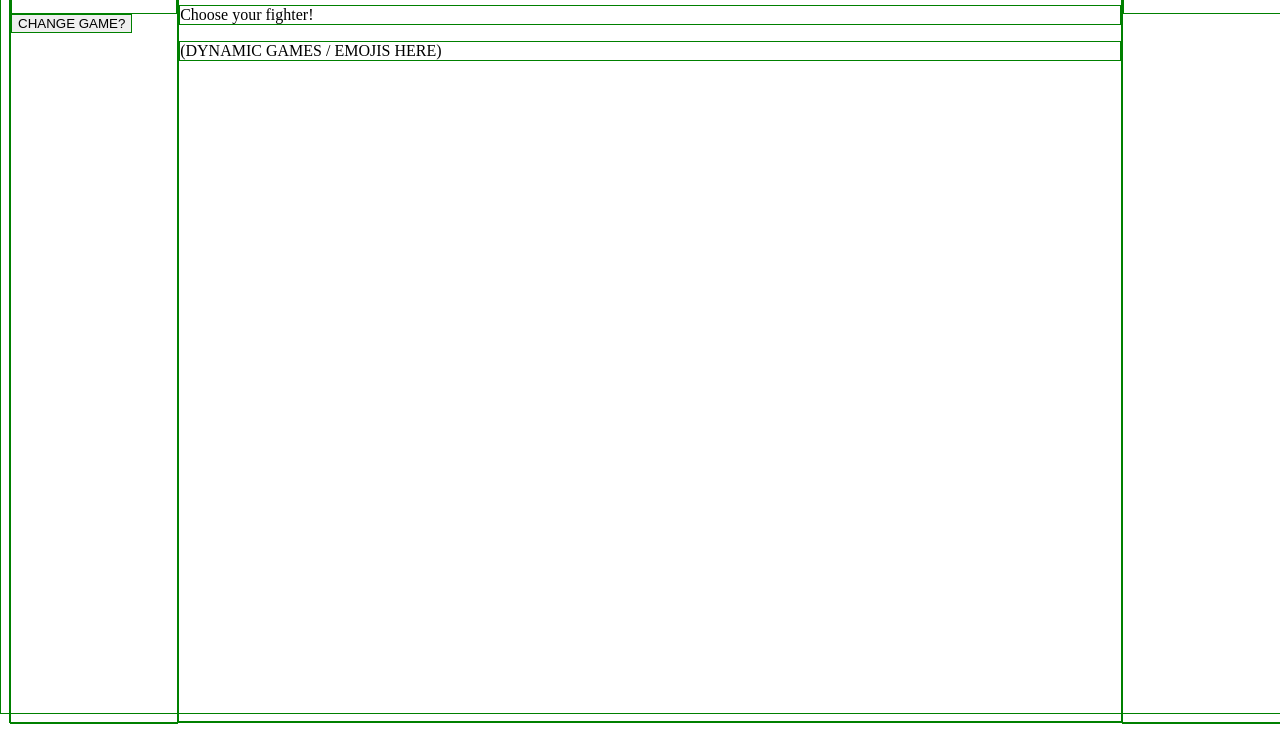
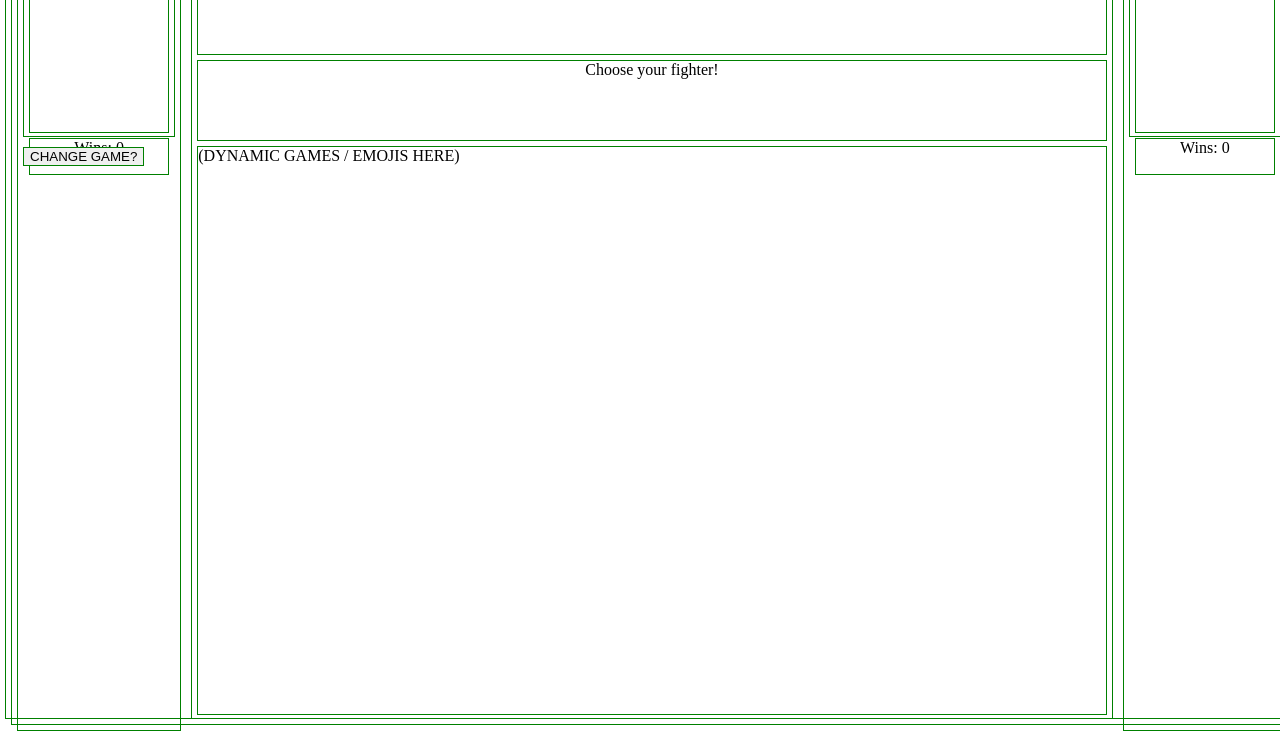
Before and after one commit to pitter3/RockPaperScissors_PE, a plain HTML site: page index.html in a window 1280 px wide. Shown: the part 88-819 px from the top of the page. Drawn offline with Linux system fonts and the light colour scheme.

Commit message:
Add wireframe layout to CSS. Update some HTML elements

```diff
--- a/index.html
+++ b/index.html
@@ -10,21 +10,21 @@
 </head>
 <body>
     <aside class="human-section">
-        <section>
-            <p>🧠</p>
-            <p>Wins: 0</p>
+        <section class="side-container">
+            <p class="image">🧠</p>
+            <p class="score-counter">Wins: 0</p>
         </section>
         <button>CHANGE GAME?</button>
     </aside>
     <main>
         <h1>Rock, Paper, Scissors</h1>
-        <p>Choose your fighter!</p>
+        <section class="result-section">Choose your fighter!</section>
         <section class="play-zone">(DYNAMIC GAMES / EMOJIS HERE)</section>
     </main>
     <aside class="robot-section">
-        <section>
-            <p>🤖</p>
-            <p>Wins: 0</p>
+        <section class="side-container">
+            <p class="image">🤖</p>
+            <p class="score-counter">Wins: 0</p>
         </section>
     </aside>
  </body>
--- a/styles.css
+++ b/styles.css
@@ -1,5 +1,6 @@
 * {
     border: 1px solid green;
+    margin: 5px;
 }
 
 html {
@@ -22,3 +23,33 @@ aside {
 main {
   width: 85%
 }
+
+p {
+  text-align: center;
+}
+
+h1 {
+  text-align: center;
+  height: 15%;
+}
+
+.side-container {
+  height: 25%;
+}
+
+.result-section {
+  text-align: center;
+  height: 10%;
+}
+
+.play-zone {
+  height: 72%;
+}
+
+.image {
+  height: 190px;
+}
+
+.score-counter {
+  height: 35px;
+}
```
